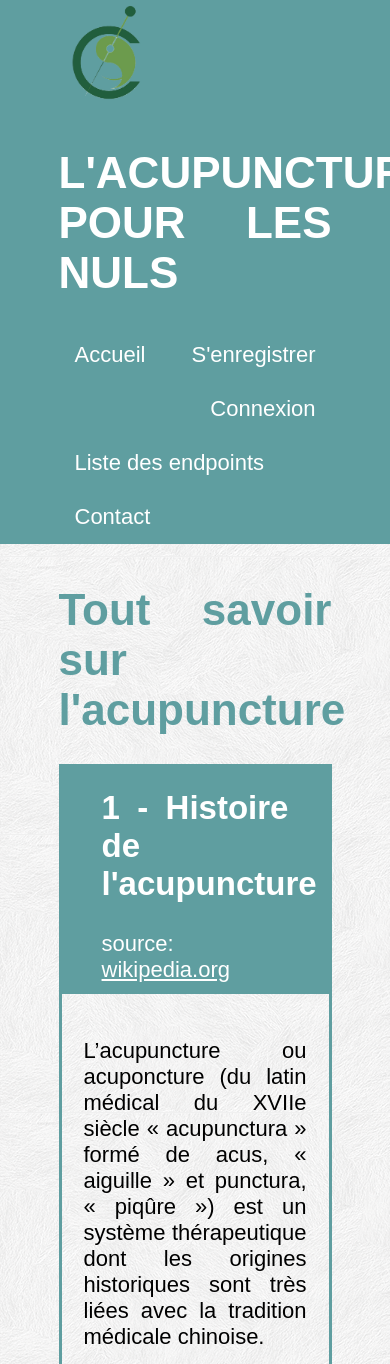
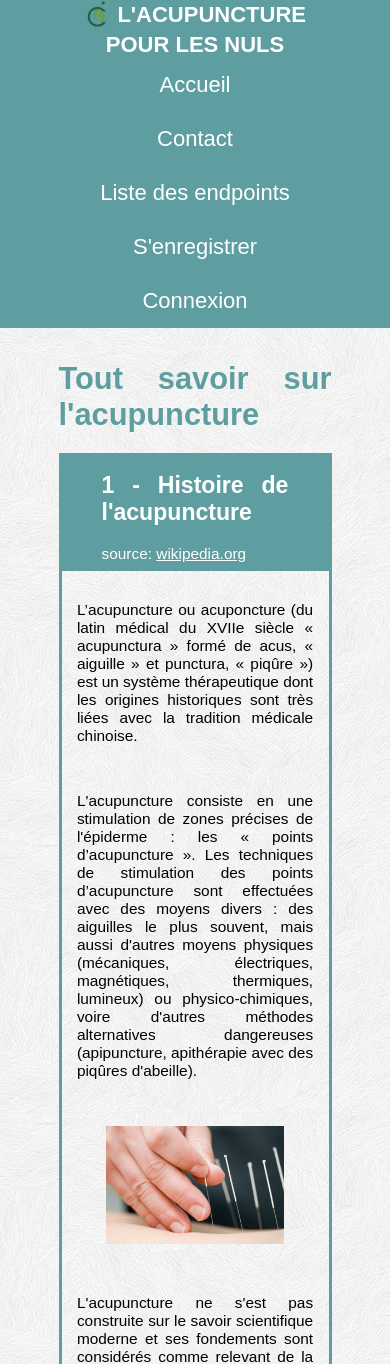
Before and after one commit to dmartins06/Projet-TLI, a PHP site: page / in a window 390 px wide; the page is wider, and only the part inside the window is pictured. Shown: the top 1364 px of that part. Run offline with PHP 8.4, Linux system fonts and the light colour scheme; data that the repository does not hold is empty.

Commit message:
Ajout du css responsive

```diff
--- a/app/pages/template/header.tpl
+++ b/app/pages/template/header.tpl
@@ -1,8 +1,8 @@
 <header>
+    <div>
    <img width="100" alt="website logo" src="public/images/logo.png">
-  <h1>
-       L'ACUPUNCTURE POUR LES NULS
-   </h1>
+       <span>L'ACUPUNCTURE POUR LES NULS</span>
+    </div>
    {include file="nav.tpl"}
 {include file='login.tpl'}
 </header>
--- a/app/pages/template/nav.tpl
+++ b/app/pages/template/nav.tpl
@@ -1,6 +1,8 @@
 <nav>
     <ul>
         <li><a href="/">Accueil</a></li>
+        <li><a href="/contact">Contact</a></li>
+        <li><a href="/apiList">Liste des endpoints</a></li>
 
         {if $smarty.session.username}
         <li class="userManage"><a href="/deconnexion">{$smarty.session.username} Déconnexion</a></li>
@@ -11,7 +13,6 @@
                 <li class="userManage"><a href="/enregistrer">S'enregistrer</a></li>
                 <li class="userManage"><a onclick="displayLogin()">Connexion</a></li>
         {/if}
-        <li><a href="/apiList">Liste des endpoints</a></li>
-        <li><a href="/contact">Contact</a></li>
+
     </ul>
 </nav>
--- a/app/public/style/header.css
+++ b/app/public/style/header.css
@@ -6,6 +6,12 @@ header {
     position: relative;
 }
 
-header>img {
+header>div>img {
     vertical-align: middle;
 }
+
+header>div>span {
+    color: white;
+    font-size: 2em;
+    font-weight: bold;
+}
--- /dev/null
+++ b/app/public/style/mobile.css
@@ -0,0 +1,49 @@
+@media screen and (max-width:800px) {
+    nav>ul>li {
+        float: none;
+    }
+
+    .userManage {
+        float: none;
+    }
+
+    header>div>span {
+        font-size: 1em;
+    }
+
+    header>div>img {
+        width: 10%;
+    }
+
+    header>div {
+        text-align: center;
+    }
+
+    .content {
+        font-size: 0.7em;
+    }
+
+    .content img {
+        width: 75%;
+    }
+
+    .content input {
+        width: 100%;
+    }
+
+    #loginForm input {
+        display: block;
+        width: 100%;
+        font-size: 0.7em;
+    }
+
+    #loginForm label {
+        font-size: 0.7em;
+    }
+
+    #loginForm {
+        border-top: white 2px solid;
+        padding-bottom: 2%;
+    }
+
+}
--- a/app/public/style/style.css
+++ b/app/public/style/style.css
@@ -5,6 +5,7 @@
 @import "table.css" screen;
 @import "form.css" screen;
 @import "article.css" screen;
+@import "mobile.css" screen;
 
 html, body {
     font-family: Arial;
```
